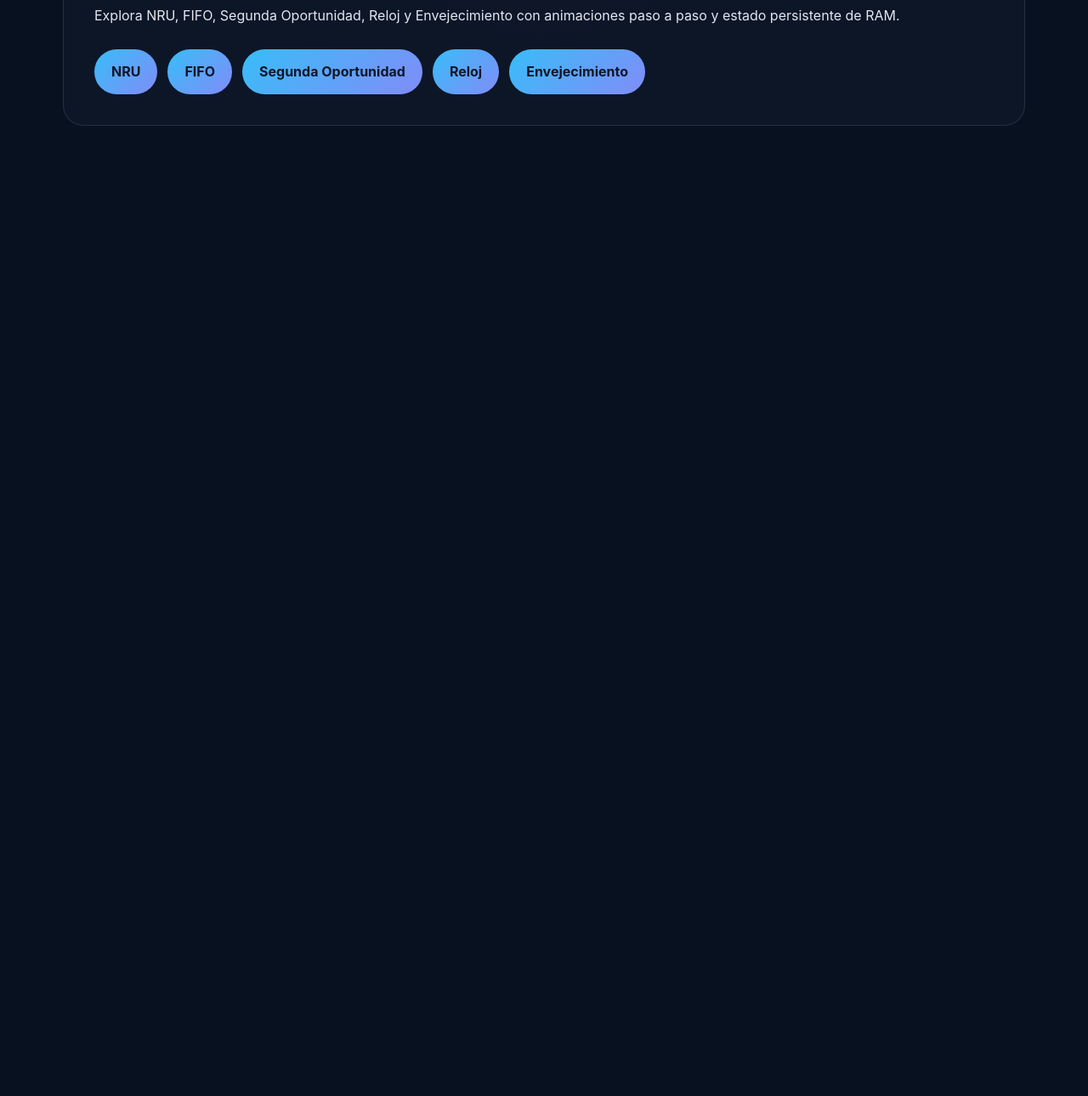
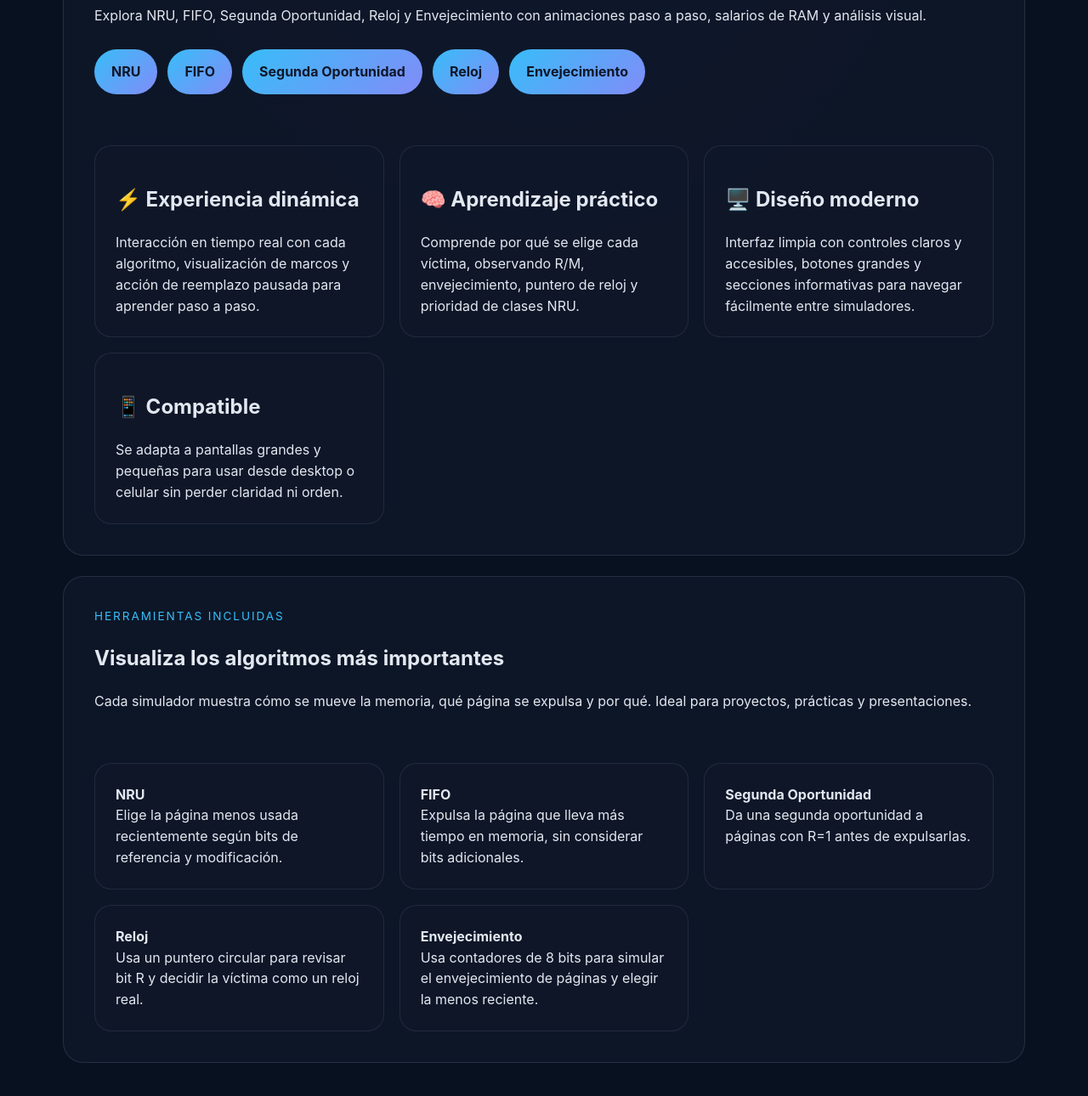
Before and after one commit to jjimeneza6-source/ProyectoDeSistemasOperativosSimuladorDeAlgoritmosDeReemplazoDePagina, a plain HTML site: page index.html in a window 1280 px wide. Shown: the part 156-1446 px from the top of the page at 85% size. Before the commit the page ends 800 px from the top, so only its background shows below. Drawn offline with Linux system fonts and the light colour scheme.

Commit message:
Cambio de interFAZ VISUAL

```diff
--- a/index.html
+++ b/index.html
@@ -12,8 +12,9 @@
       <div>
         <p class="eyebrow">Proyecto de Sistemas Operativos</p>
         <h1>Simulador Visual de Reemplazo de Páginas</h1>
-        <p>Explora NRU, FIFO, Segunda Oportunidad, Reloj y Envejecimiento con animaciones paso a paso y estado persistente de RAM.</p>
+        <p>Explora NRU, FIFO, Segunda Oportunidad, Reloj y Envejecimiento con animaciones paso a paso, salarios de RAM y análisis visual.</p>
       </div>
+
       <div class="hero-actions">
         <a class="primary-button" href="views/nru.html">NRU</a>
         <a class="primary-button" href="views/fifo.html">FIFO</a>
@@ -21,8 +22,56 @@
         <a class="primary-button" href="views/clock.html">Reloj</a>
         <a class="primary-button" href="views/aging.html">Envejecimiento</a>
       </div>
+
+      <div class="cards-grid">
+        <article class="info-card">
+          <h2>⚡ Experiencia dinámica</h2>
+          <p>Interacción en tiempo real con cada algoritmo, visualización de marcos y acción de reemplazo pausada para aprender paso a paso.</p>
+        </article>
+        <article class="info-card">
+          <h2>🧠 Aprendizaje práctico</h2>
+          <p>Comprende por qué se elige cada víctima, observando R/M, envejecimiento, puntero de reloj y prioridad de clases NRU.</p>
+        </article>
+        <article class="info-card">
+          <h2>🖥️ Diseño moderno</h2>
+          <p>Interfaz limpia con controles claros y accesibles, botones grandes y secciones informativas para navegar fácilmente entre simuladores.</p>
+        </article>
+        <article class="info-card">
+          <h2>📱 Compatible</h2>
+          <p>Se adapta a pantallas grandes y pequeñas para usar desde desktop o celular sin perder claridad ni orden.</p>
+        </article>
+      </div>
     </section>
 
+    <section class="hero-card" style="margin-top: 24px;">
+      <div>
+        <p class="eyebrow">Herramientas incluidas</p>
+        <h2>Visualiza los algoritmos más importantes</h2>
+        <p>Cada simulador muestra cómo se mueve la memoria, qué página se expulsa y por qué. Ideal para proyectos, prácticas y presentaciones.</p>
+      </div>
+      <div class="cards-grid">
+        <article class="info-card">
+          <strong>NRU</strong>
+          <p>Elige la página menos usada recientemente según bits de referencia y modificación.</p>
+        </article>
+        <article class="info-card">
+          <strong>FIFO</strong>
+          <p>Expulsa la página que lleva más tiempo en memoria, sin considerar bits adicionales.</p>
+        </article>
+        <article class="info-card">
+          <strong>Segunda Oportunidad</strong>
+          <p>Da una segunda oportunidad a páginas con R=1 antes de expulsarlas.</p>
+        </article>
+        <article class="info-card">
+          <strong>Reloj</strong>
+          <p>Usa un puntero circular para revisar bit R y decidir la víctima como un reloj real.</p>
+        </article>
+        <article class="info-card">
+          <strong>Envejecimiento</strong>
+          <p>Usa contadores de 8 bits para simular el envejecimiento de páginas y elegir la menos reciente.</p>
+        </article>
+      </div>
+    </section>
   </main>
 </body>
 </html>
```
